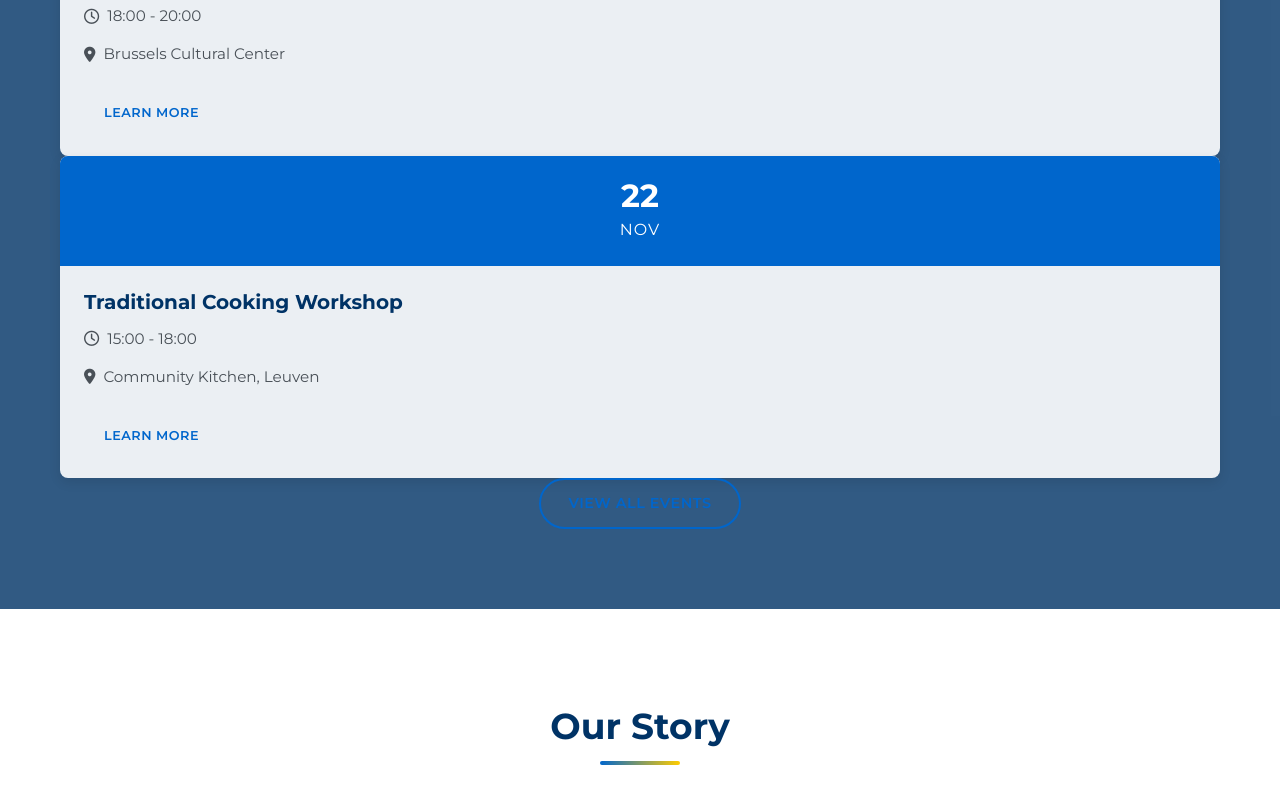
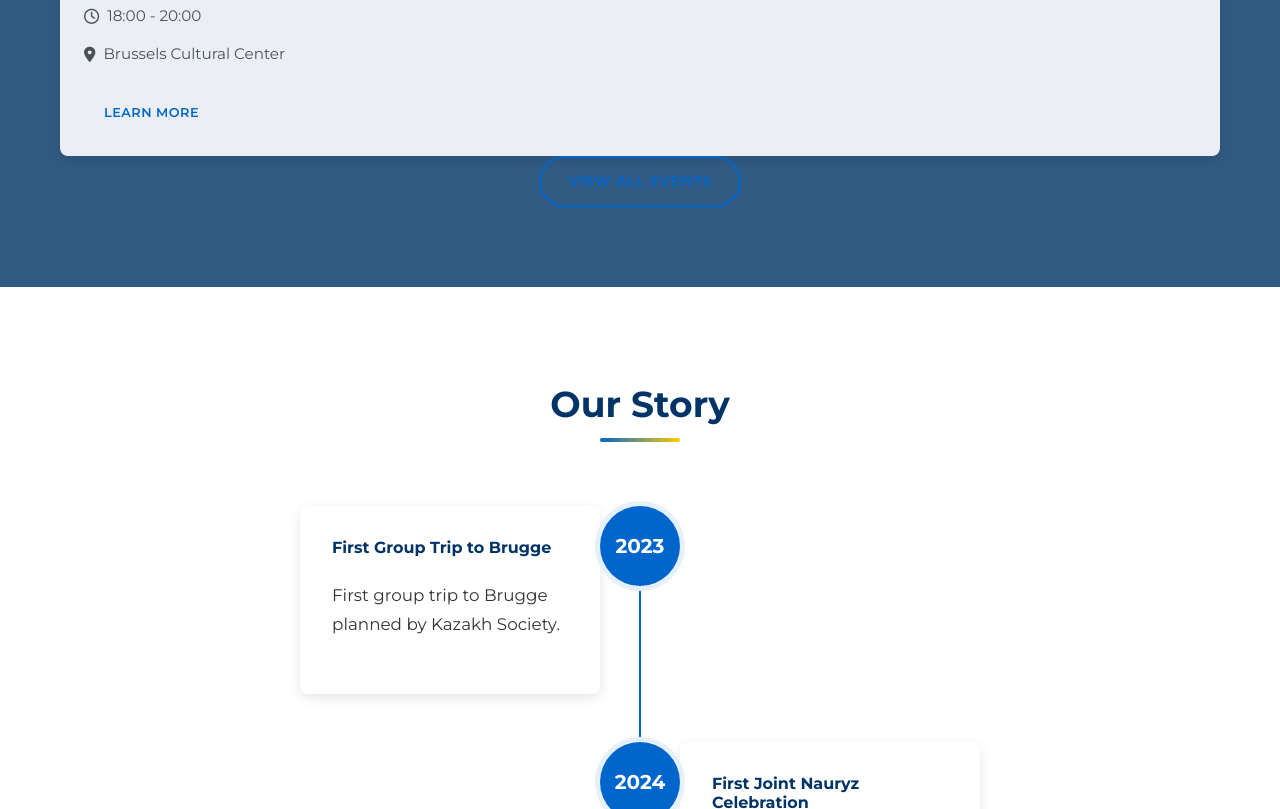
Before and after one commit to BobkaKartopfan/qazsociety.be, a plain HTML site: page index.html in a window 1280 px wide. Shown: the part 2125-2934 px from the top of the page. Drawn offline with Linux system fonts and the light colour scheme.

Commit message:
removal of the 22nd nov event

```diff
--- a/index.html
+++ b/index.html
@@ -117,19 +117,6 @@
           </div>
         </div>
 
-        <div class="event-card">
-          <div class="event-date">
-            <span class="day">22</span>
-            <span class="month">NOV</span>
-          </div>
-          <div class="event-details">
-            <h3>Traditional Cooking Workshop</h3>
-            <p><i class="far fa-clock"></i> 15:00 - 18:00</p>
-            <p><i class="fas fa-map-marker-alt"></i> Community Kitchen, Leuven</p>
-            <a href="#" class="btn btn-small">Learn More</a>
-          </div>
-        </div>
-      </div>
       <div class="text-center">
         <a href="#" class="btn btn-outline">View All Events</a>
       </div>
```
